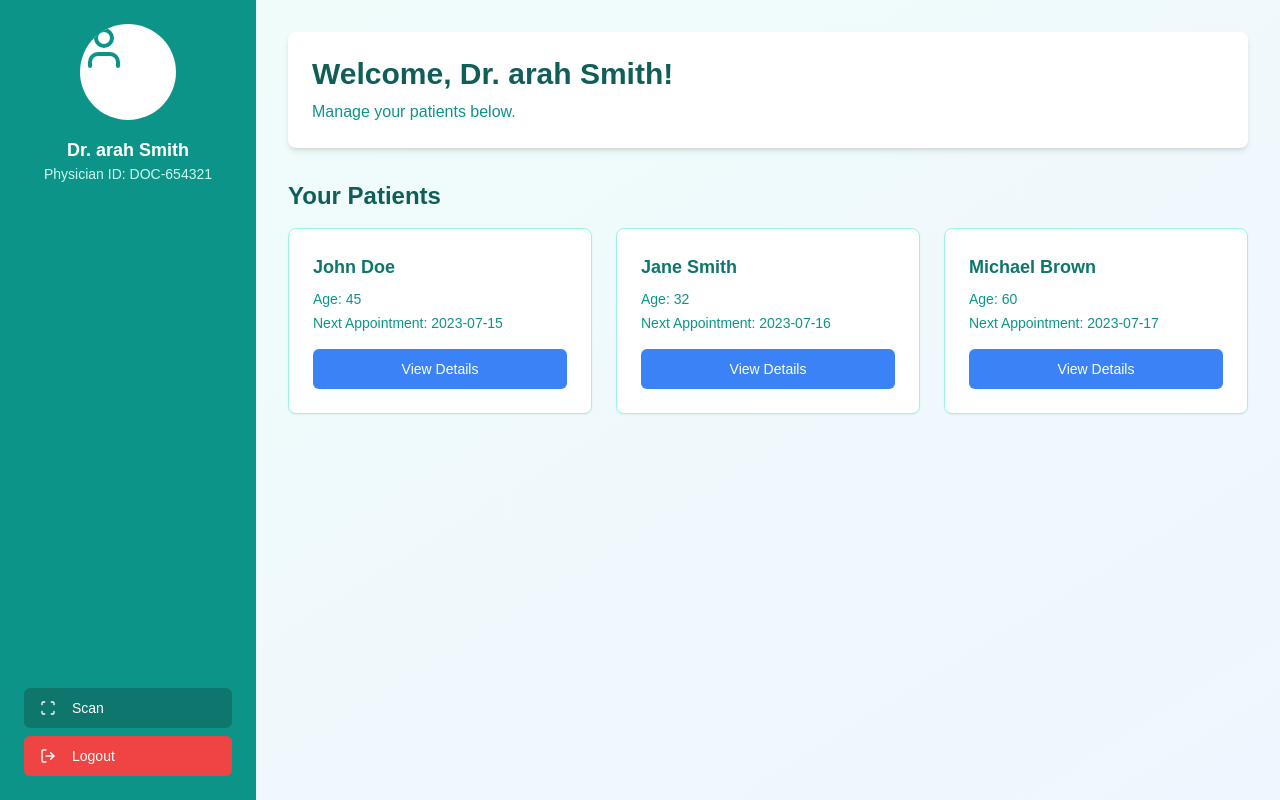
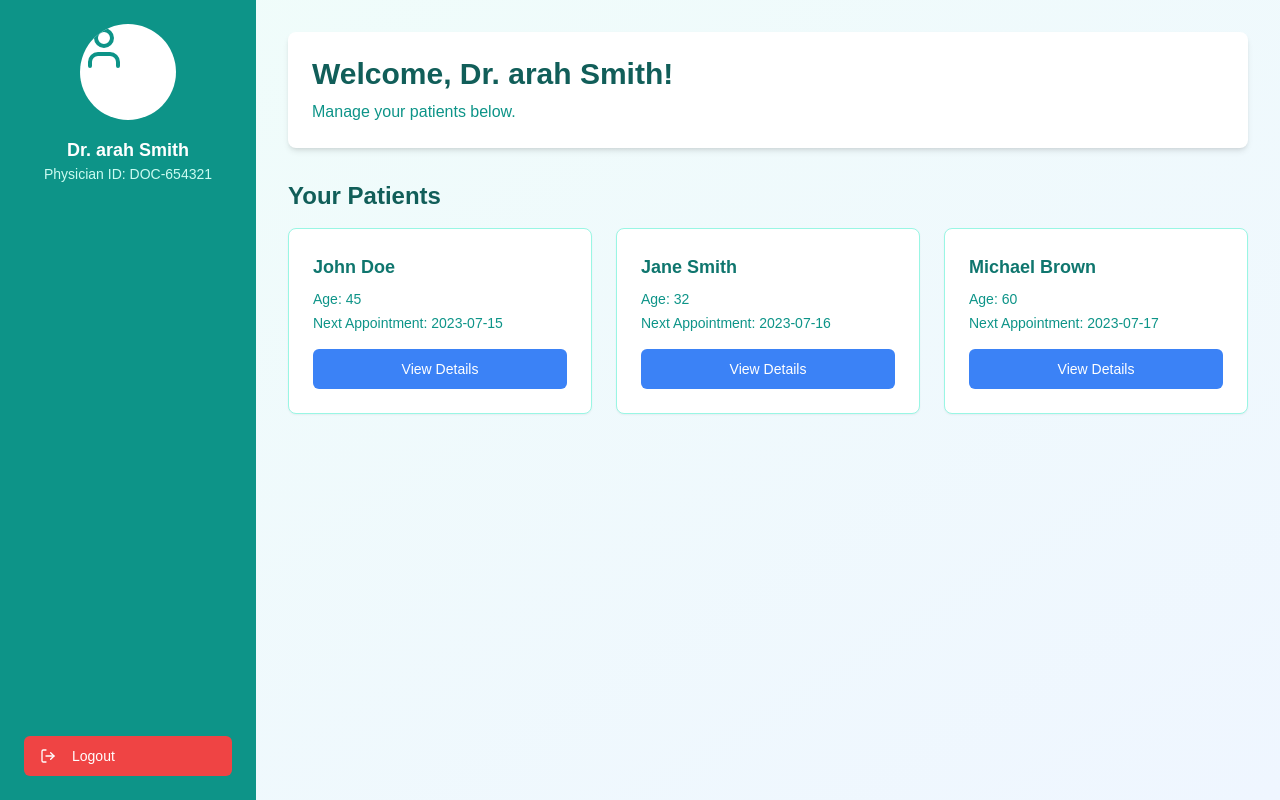
Before and after one commit to Steven-UY/hoyahacks25, a Next.js app in the folder PharmaSee_Frontend/: page /DoctorDashboard in a window 1280 px wide. Built offline with nearby package versions, Linux system fonts and the light colour scheme.

Commit message:
removed scan on the doctor page

```diff
--- a/PharmaSee_Frontend/src/components/DoctorDashboard.jsx
+++ b/PharmaSee_Frontend/src/components/DoctorDashboard.jsx
@@ -59,10 +59,6 @@ export default function DoctorDashboard() {
         </div>
 
         <div className="flex flex-col gap-2 mt-auto">
-          <Button className="w-full bg-teal-700 text-white hover:bg-teal-800 justify-start">
-            <Scan className="mr-2 h-4 w-4" />
-            Scan
-          </Button>
           <Button className="w-full bg-red-500 text-white hover:bg-red-600 justify-start">
             <LogOut className="mr-2 h-4 w-4" />
             Logout
```
